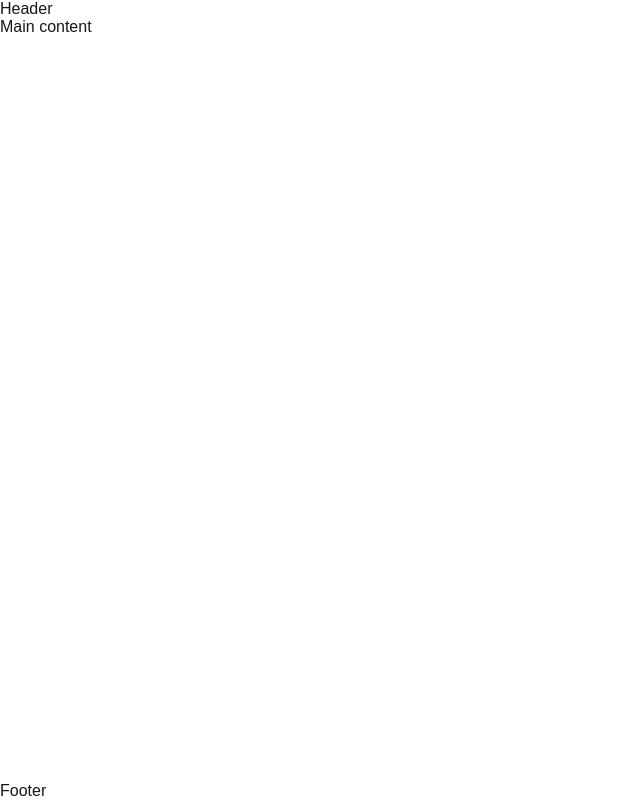
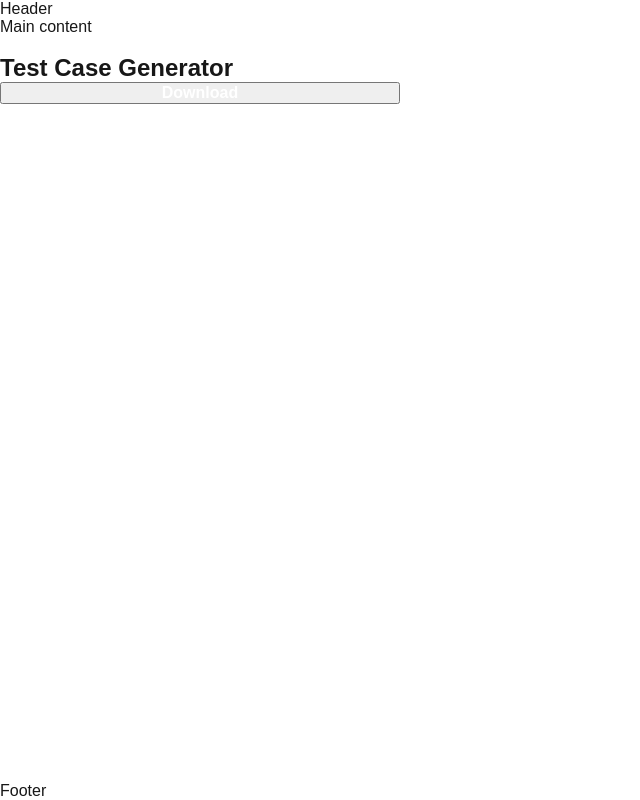
Before and after one commit to Mnak256/acn-excel-to-web, a Next.js app: page / in a window 1280 px wide. Shown: the whole page, without its empty margins (0-640 px from the left). Built offline with nearby package versions, Linux system fonts and the light colour scheme.

Commit message:
Excel Generation Part 1

```diff
--- a/src/app/page.js
+++ b/src/app/page.js
@@ -1,9 +1,12 @@
 import styles from "./page.module.css";
+import TestGenerate from "./testgenerate";
 
 export default function Home() {
   return (
     <>
       <div>Main content</div>
+      <br/>
+      <TestGenerate/>
     </>
   );
 }
--- a/src/app/page.module.css
+++ b/src/app/page.module.css
@@ -0,0 +1,6 @@
+.buttonText {
+    color: #fff;
+    font-size: 16px;
+    font-weight: bold;
+    width: 400px;
+}
--- /dev/null
+++ b/src/app/testgenerate.js
@@ -0,0 +1,50 @@
+"use client"
+import xlsx from "json-as-xlsx"
+import styles from "./page.module.css";
+
+function TestGenerate() {
+  const downloadFile = () => {
+    let data = [
+      {
+        sheet: "Adults",
+        columns: [
+          { label: "Test Name", value: "testName" },
+          { label: "Description", value: "description" },
+          { label: "Steps", value: "steps" },
+          { label: "Design Steps", value: "designSteps" },
+          { label: "Expected Result", value: "expectedResult" }
+        ],
+        content: [
+          { user: "Andrea", age: 20, more: { phone: "11111111" } },
+          { user: "Luis", age: 21, more: { phone: "12345678" } },
+        ],
+      },
+      {
+        sheet: "Children",
+        columns: [
+          { label: "User", value: "user" }, // Top level data
+          { label: "Age", value: "age", format: '# "years"' }, // Custom format
+          { label: "Phone", value: (row) => row?.more?.phone ?? "" }, // Run functions
+        ],
+        content: [
+          { user: "Manuel", age: 16, more: { phone: "99999999" } },
+          { user: "Ana", age: 17, more: { phone: "87654321" } },
+        ],
+      },
+    ]
+    let settings = {
+      fileName: "Auto E2E Test Cases", // Name of the resulting file
+      extraLength: 3, // A bigger number means that the columns will be wider
+    }
+    xlsx(data, settings)
+  }
+
+  return (
+    <div id="app">
+      <h2>Test Case Generator</h2>
+      <button onClick={downloadFile} className={styles.buttonText}>Download</button>
+    </div>
+  )
+}
+
+export default TestGenerate
```
Also changed, not shown: package.json (+5 -4 lines), 1 other file (tests, documents, lock files or other folders).
